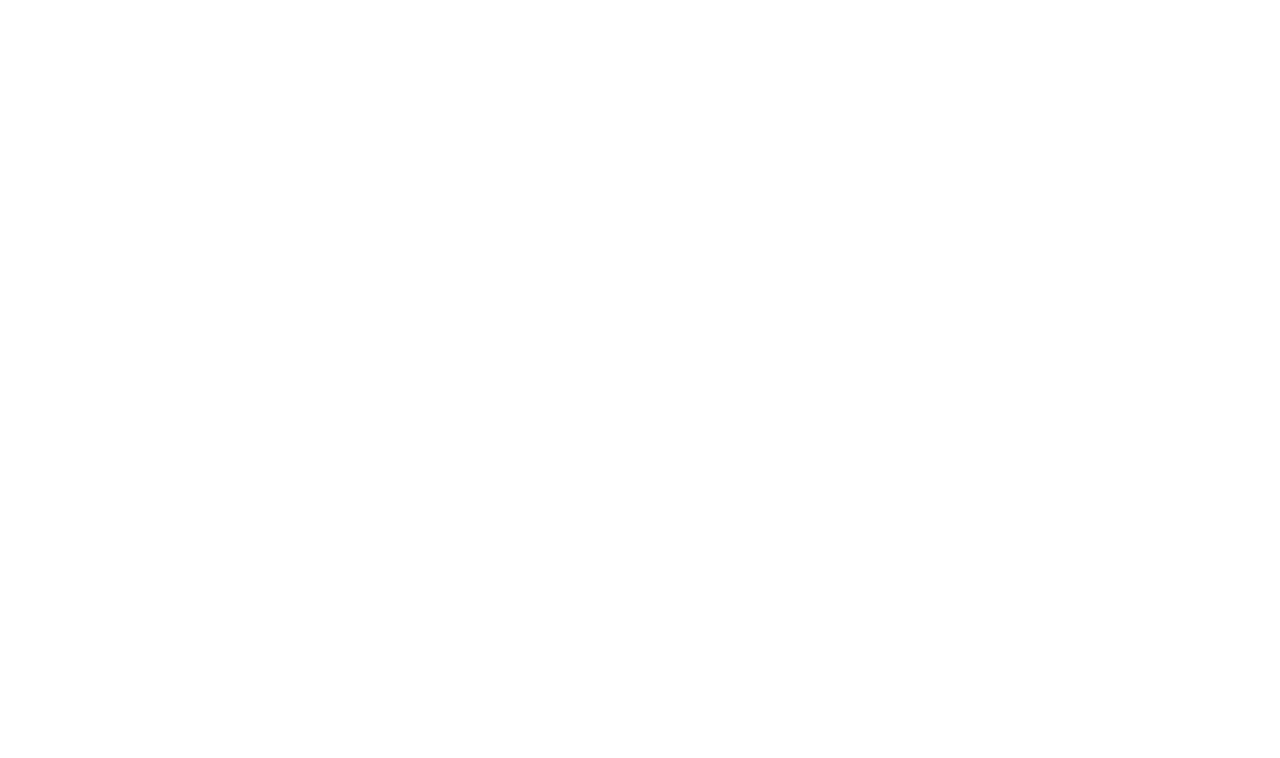
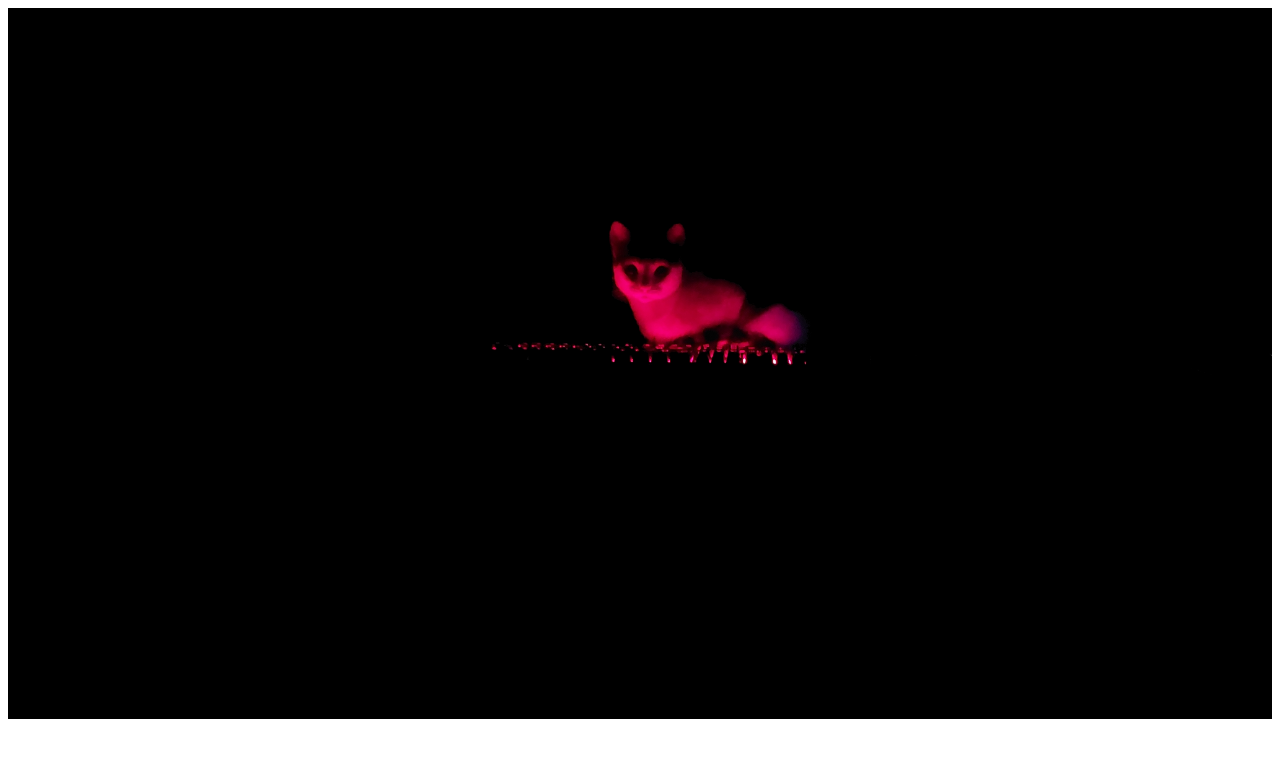
Before and after one commit to murillogplay/descomplica_aula_at, a plain HTML site: page index.html in a window 1280 px wide. Drawn offline with Linux system fonts and the light colour scheme.

Commit message:
Adição da foto ao index

```diff
--- a/index.html
+++ b/index.html
@@ -4,5 +4,6 @@
       <title> </title>
    </head>
    <body>
+      <img src="./20230621_044151_updated.jpg" alt="meu gato" width="100%"   >
    </body>
 </html>
```
Also changed, not shown: 20230621_044151_updated.jpg (added).
